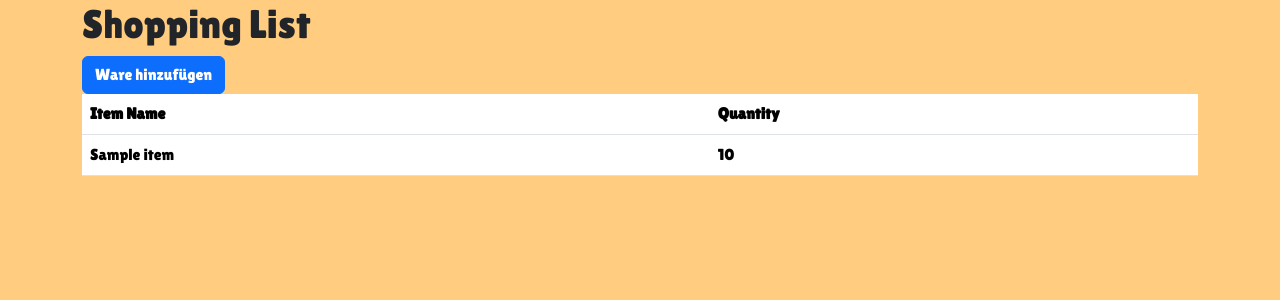
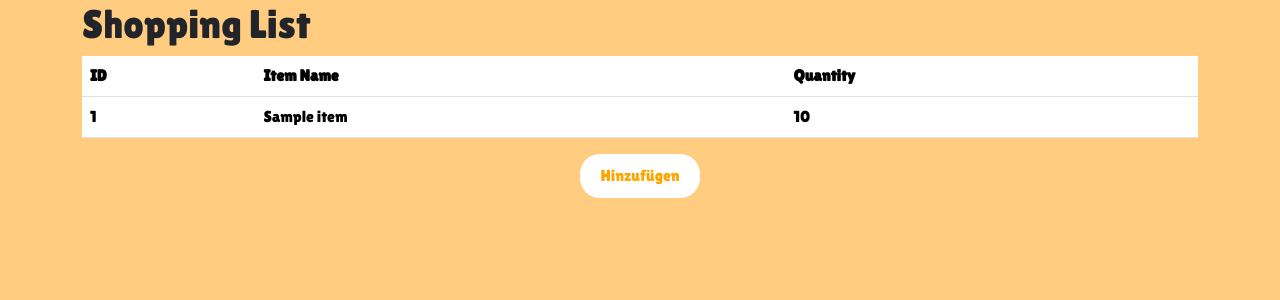
Before and after one commit to luccah33/noodle2.0, a PHP site: page /displayshoppinglist.php in a window 1280 px wide. Shown: the part 86-386 px from the top of the page. Run offline with PHP 8.4, Linux system fonts and the light colour scheme; the visitor is signed in with stand-in values (Sample User, id 1); tables that the repository leaves empty or names only in its code hold one stand-in row (values such as "Sample post").

Commit message:
sollte jetzt besser aussehen...

```diff
--- /dev/null
+++ b/check_session.php
@@ -0,0 +1,9 @@
+<?php
+include 'db-config.php';
+session_start();
+
+// Function to check if the user is logged in
+function isUserLoggedIn() {
+    return isset($_SESSION['user']);
+}
+?>
--- a/css/log.css
+++ b/css/log.css
@@ -20,7 +20,6 @@ h1 {
     font-size: 2em;
 }
 
-}
 label {
     font-weight: bold;
     color: white;
--- a/displayshoppinglist.php
+++ b/displayshoppinglist.php
@@ -1,8 +1,6 @@
 <?php
 include 'db-config.php';
-include('template.php');
-
-session_start();
+include 'template.php';
 
 if (!isset($_SESSION['user_id'])) {
     header("Location: login.php");
@@ -10,9 +8,6 @@ if (!isset($_SESSION['user_id'])) {
 }
 
 
-if ($connection->connect_error) {
-    die("Connection failed: " . $conn->connect_error);
-}
 
 $user_id = $_SESSION['user_id'];
 
@@ -37,8 +32,10 @@ $connection->close();
 
 <!DOCTYPE html>
 <html>
+<!DOCTYPE html>
+<html>
 <head>
-    <link rel="preconnect" href="https://fonts.googleapis.com">
+<link rel="preconnect" href="https://fonts.googleapis.com">
     <link rel="preconnect" href="https://fonts.gstatic.com" crossorigin>
     <link href="https://fonts.googleapis.com/css2?family=Lilita+One&display=swap" rel="stylesheet">
     <style>
@@ -51,13 +48,17 @@ $connection->close();
     <meta name="viewport" content="width=device-width, initial-scale=1.0">
     <title>Noodle - Rezepte</title>
     <link rel="stylesheet" href="https://cdn.jsdelivr.net/npm/bootstrap@5.3.2/dist/css/bootstrap.min.css"></head>
+     <link rel="stylesheet" href="https://cdnjs.cloudflare.com/ajax/libs/font-awesome/6.0.0-beta3/css/all.min.css">
+</head>
 <body>
     <div class="container">
         <h1>Shopping List</h1>
-        <a class="btn btn-primary" href="additem.php">Ware hinzufügen</a>
+
+     <div>
         <table class="table">
             <thead>
                 <tr>
+                    <th>ID</th>
                     <th>Item Name</th>
                     <th>Quantity</th>
                 </tr>
@@ -65,12 +66,21 @@ $connection->close();
             <tbody>
                 <?php foreach ($shopping_list as $item) { ?>
                     <tr>
+                        <td><?= $item['id'] ?></td>
                         <td><?= $item['name'] ?></td>
                         <td><?= $item['quantity']?></td>
+                        </td>
                     </tr>
                     <?php } ?>
+
                 </tbody>
                 </table>
+
                 </div>
+                </div>
+                <div>
+        <a href="/noodle2.0/additem.php">
+        <button class="logout-button">Hinzufügen</button>
+        </div>
                 </body>
                 </html>
--- a/index.php
+++ b/index.php
@@ -22,6 +22,7 @@ $result = $connection->query($sql);
         body {
             background-color: #ffcc80 !important;
             font-family: 'Lilita One', sans-serif !important;
+            font-weight: ligter;
         }
     </style>
     <meta charset="UTF-8">
@@ -32,8 +33,9 @@ $result = $connection->query($sql);
 <body>
     <div class="container my-5">
         <h2>Rezepte</h2>
-        <a class="btn btn-primary" href="create.php" role="button">Neues Rezept</a>
+        <a class="logout-button" href="create.php" role="button">Neues Rezept</a>
         <br>
+        <br />
         <table class="table">
             <thead>
                 <tr>
--- a/login.html
+++ b/login.html
@@ -16,6 +16,11 @@
             <input type="password" id="password" name="password" required><br><br>
             <button type="submit" class="button">Login</button>
         </form>
+        </br>
+    <div>
+        <a href="/noodle2.0/Register.html">
+        <button  class="button" href="noodle2.0/register.html">Register</button>
+    </div>
     </div>
 </body>
 </html>
--- a/logout.php
+++ b/logout.php
@@ -2,5 +2,5 @@
 session_start();
 session_unset();
 session_destroy();
-header('Location: login.html');
+header('Location: welcome.php');
 ?>
--- a/template.php
+++ b/template.php
@@ -7,7 +7,7 @@
   <style>
     /* Allgemeine Stile f�r das zentrierte Layout */
     body {
-      background-color: #ffcc80; /* Helloranger Hintergrund */
+      background-color:#faed8c; /* Helloranger Hintergrund */
       display: flex;
       flex-direction: column;
       align-items: center;
@@ -69,6 +69,14 @@
       border-radius: 20px;
       padding: 10px 20px;
     }
+    .logout-button {
+      background-color: white;
+      color: orange;
+      font-family: 'Lilita One', sans-serif;
+      border: none;
+      border-radius: 20px;
+      padding: 10px 20px;
+    }
   </style>
 </head>
 <body>
@@ -93,8 +101,15 @@
     <button>Kochen</button>
   </a>
   </div>
+        <?php
+        require_once 'check_session.php';
+           if (isUserLoggedIn()) {
+                   echo '<a href="/noodle2.0/logout.php">
+          <button class="logout-button">Logout</button>';
+          } else {
+                   echo '<a href="/noodle2.0/Login.html">
+                        <button class="logout-button">Login</button>';
+          } ?>
 
-  <a href="/noodle2.0/logout.php">
-  <button class="logout-button">Logout</button>
   </a>
 </div>
```
Also changed, not shown: login.php (+8 -0 lines), register.html (+4 -4 lines).
